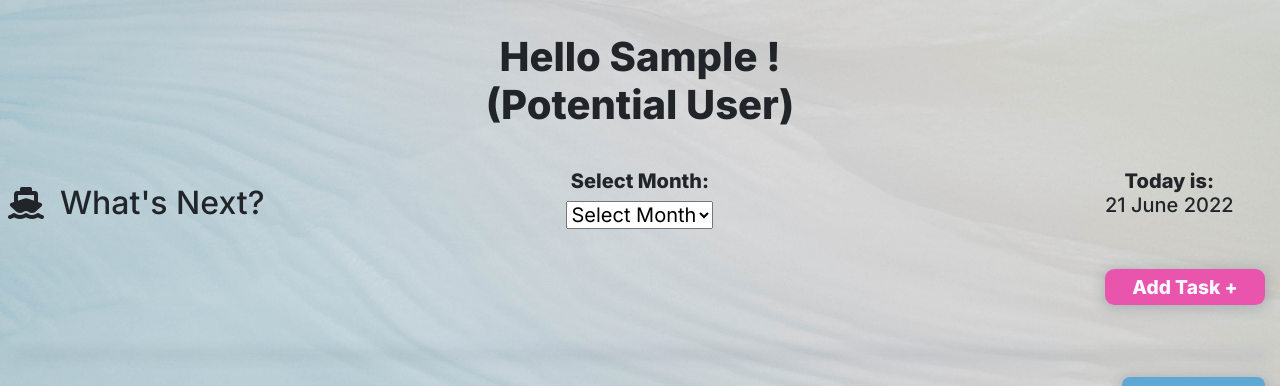
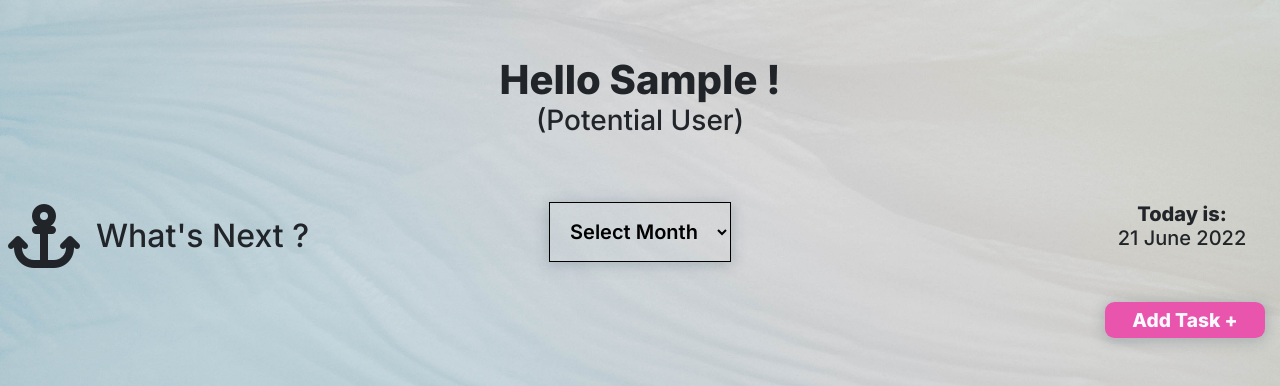
Before and after one commit to miloszmisiek/ci-pp4-one_team, a Django app: page / in a window 1280 px wide. Shown: the part 123-509 px from the top of the page. Run offline with Django 3.2, Linux system fonts and the light colour scheme; the visitor is signed in with stand-in values (Sample User, id 1); data that the repository does not hold is empty; some libraries are stand-ins or nearby versions.

Commit message:
Add responiveness to table layout

```diff
--- a/oneTeam/urls.py
+++ b/oneTeam/urls.py
@@ -15,7 +15,6 @@ Including another URLconf
 """
 from django.contrib import admin
 from django.urls import path, include
-from django.views import i18n
 
 urlpatterns = [
     path('admin/', admin.site.urls),
@@ -23,6 +22,5 @@ urlpatterns = [
     path('', include('home.urls')),
     path('tasks/', include('tasks.urls')),
     path('users/', include('users.urls')),
-    path('jsi18n/', i18n.JavaScriptCatalog.as_view(), name='jsi18n'),
     path('session_security/', include('session_security.urls')),
 ]
--- a/static/css/base.css
+++ b/static/css/base.css
@@ -75,7 +75,7 @@ img {
 }
 
 .mw-50 {
-    max-width: 50%!important;
+    max-width: 9em!important;
 }
 
 .bg-orange-pastel {
@@ -291,6 +291,34 @@ header {
 .profile-home-container h1 {
     font-family: var(--ff-primary);
     font-weight: 700;
+}
+
+.heading-container {
+    display: flex;
+    flex-direction: column;
+    width: 100%;
+    margin: 0 auto;
+    padding: 1.5em;
+    background-color: rgba(255, 255, 255, 0.5);
+    border-radius: var(--br);
+    justify-content: center;
+    align-items: center;
+    font-size: 1.5rem;
+    max-width: 30rem;
+    text-align: center;
+    box-shadow: 0px 2px 13px 2px rgb(34 60 80 / 20%);
+}
+
+.fa-anchor {
+    font-size: 4rem;
+}
+
+.select-month {
+    font-size: 1.25rem;
+    box-shadow: 0px 2px 13px 2px rgb(34 60 80 / 20%);
+    background: none;
+    font-weight: 600;
+    border: 1px solid black;
 }
 
 /*------ Forms ------*/
@@ -538,6 +566,7 @@ table {
   tr:nth-of-type(odd) {
     background: #eee;
   }
+
   th {
     background: #333;
     color: white;
@@ -638,7 +667,7 @@ footer {
 /*----------------------------*/
 /*------ Media Queries ------*/
 
-@media (max-width: 992px) {
+@media (max-width: 991px) {
     .contact-info {
         justify-content: center;
     }
@@ -646,11 +675,22 @@ footer {
     .home-container-right {
         margin-top: 5vh;
     }
+
+    /* .select-month {
+        margin-left: ;
+    } */
 }
 
 @media (min-width: 992px) {
     .contact-info-address p {
         max-width: 25vw;
+    }
+}
+
+@media (max-width: 870px) {
+    .task-forms {
+        background-color: transparent !important;
+        box-shadow: none !important;
     }
 }
 
@@ -678,6 +718,12 @@ footer {
     .nav-list li {
         margin: 0 auto !important;
         padding: 1rem 3rem;
+    }
+
+    .select-month,
+    .today-is {
+        margin-left: auto;
+        margin-right: auto;
     }
 }
 
@@ -759,6 +805,8 @@ footer {
 	table, thead, tbody, th, td, tr {
 		display: block;
         margin: auto;
+        max-width: 85vw;
+        box-shadow: none;
     }
 
 	thead tr {
@@ -767,14 +815,19 @@ footer {
 		left: -9999px;
 	}
 
-	tr { border: 1px solid #ccc; }
+	tr {
+        border: 1px solid #ccc;
+        margin-bottom: 2em;
+        box-shadow: 0px 2px 13px 2px rgb(34 60 80 / 20%);
+    }
+
 
 	td {
 		border: none;
 		border-bottom: 1px solid #eee;
 		position: relative;
 		padding-left: 50%;
-        text-align: left;
+        text-align: center;
 	}
 
 	td:before {
--- a/tasks/forms.py
+++ b/tasks/forms.py
@@ -13,6 +13,10 @@ class AddTask(forms.ModelForm):
             'start_date',
             'end_date'
         ]
+        widgets = {
+            'end_date': forms.widgets.DateInput(attrs={'type': 'date'}),
+            'start_date': forms.widgets.DateInput(attrs={'type': 'date'}),
+        }
     def __init__(self, *args, **kwargs):
          self.assigned_to = kwargs.pop('assigned_to', None)
          super(AddTask, self).__init__(*args, **kwargs)
--- a/tasks/models.py
+++ b/tasks/models.py
@@ -64,3 +64,6 @@ class Task(models.Model):
 
     def is_past_due(self):
         return (datetime.date.today() > self.end_date, (self.end_date - datetime.date.today()).days)
+
+    def updated_on_time(self):
+        return (datetime.date.today() - self.updated_on).days
--- a/tasks/templates/tasks/my_tasks.html
+++ b/tasks/templates/tasks/my_tasks.html
@@ -18,7 +18,7 @@
                     <a id="edit-profile-anchor" href="{% url 'edit_profile' request.user.id %}">
                         <button type="button" class="btn btn-warning">Edit</button>
                     </a>
-                    <a id="delete-profile-anchor" class="confirm-delete" href="#">
+                    <a id="delete-profile-anchor" class="confirm-delete" href="{% url 'delete_profile' request.user.id %}">
                         <button type="button" class="btn btn-danger">Delete</button>
                     </a>
                 </div>
@@ -84,7 +84,7 @@
                     approval-styling {% endif %}
                     {% if task.status == 1 %} clr-green {% endif %}
                     {% if task.is_past_due.0 %}
-                    clr-red
+                    clr-red .font-weight-bold
                     {% endif %}
                     ">
                         <td>{{ forloop.counter }}</td>
--- a/tasks/templates/tasks/profile_home.html
+++ b/tasks/templates/tasks/profile_home.html
@@ -5,20 +5,24 @@
 <div class="container-fluid profile-home-container">
     <div class="row text-center">
         <div class="col-12 mx-auto p-2 mt-4 d-flex justify-content-center align-items-center">
-            <h1>
-                Hello {{ request.user.first_name}} !<br> ({{ request.user.get_rank_display}})
-            </h1>
+            <div class="d-flex flex-column justify-content-center align-items-center p-4">
+                <h1>
+                    Hello {{ request.user.first_name}} !
+                </h1>
+                <h3>({{ request.user.get_rank_display}})</h3>
+            </div>
         </div>
     </div>
     <div class="row text-center">
-        <div class="col-12 col-md-4 p-2 mx-auto mt-4 d-flex">
-            <h2 class="d-flex justify-content-between align-self-center"><i
-                    class="fas fa-ship pr-3 align-self-center"></i> What's Next?</h2>
+        <div class="d-none col-lg-4 p-2 mx-auto mt-4 d-lg-flex justify-content-center justify-content-lg-start">
+            <div class="d-flex justify-content-between align-self-center">
+                <i class="fas fa-anchor font-weight-bold pr-3 align-self-center"></i> <span class="align-self-center h2 m-auto">What's Next ?</span>
+            </div>
         </div>
-        <div class="col-12 col-md-4 p-2 mx-auto mt-4 h5">
+        <div class="col-12 col-md-6 col-lg-4 p-2 mx-auto mt-4 h5">
             <form action="" method="get" id="my_form">
-                <label for="months"><strong>Select Month:</strong></label>
-                <select onchange="submit_form('my_form')" class="d-block mx-auto" name="months" id="months">
+                <!-- <label for="months"><strong>Select Month:</strong></label> -->
+                <select onchange="submit_form('my_form')" class="d-flex mx-lg-auto p-3 text-center select-month" name="months" id="months">
                     <option disabled>Select Month</option>
                     <option value='1'>Janaury</option>
                     <option value='2'>February</option>
@@ -35,8 +39,8 @@
                 </select>
             </form>
         </div>
-        <div class="col-12 col-md-4 p-2 h5 mx-auto mt-4">
-            <div class="mw-50 w-100 ml-auto"><strong>Today is:</strong>
+        <div class="col-12 col-md-6 col-lg-4 p-2 h5 mx-auto mt-4">
+            <div class="mw-50 w-100 ml-md-auto today-is"><strong>Today is:</strong>
                 <div id="date"></div>
             </div>
         </div>
@@ -79,11 +83,11 @@
                     {% endif %}
                     ">
                         <td>{{ forloop.counter }}</td>
-                        <td {% if task.assigned_to == request.user and request.user.rank == 2 or request.user.rank == 1 or request.user.is_superuser %} class="progress-status-cell p-md-0 {% if task.status == 1 %} task-completed {% else %} task-inprogress{% endif %}" data-toggle="modal"
+                        <td {% if task.assigned_to == request.user and request.user.rank == 2 or request.user.rank == 1 or request.user.is_superuser %} class="progress-status-cell {% if task.status == 1 %} task-completed {% else %} task-inprogress{% endif %}" data-toggle="modal"
                         data-target="#completeModal" data-title="{{ task.title }}"
                         data-task-status="{{ task.status }}" data-assigned="{{ task.assigned_to }}"
                         data-id="{{ task.id }}" data-username="{{ request.user.username }}"
-                        data-user-rank="{{ request.user.rank }}" {% else %} class="p-md-0" {% endif %}>
+                        data-user-rank="{{ request.user.rank }}" {% else %} class="" {% endif %}>
                         {% if task.status == 1 %} <i class="fas fa-check-circle"></i> {% else %} {{ task.get_status_display }} {% endif %}
                         </td>
                         <td id="task-assigned"><span class="assigned-rank">{{ task.assigned_to.get_rank_display }}</span><span class="assigned-username">{{ task.assigned_to }}</span></td>
--- a/tasks/views.py
+++ b/tasks/views.py
@@ -6,10 +6,14 @@ from django.http import HttpResponseRedirect
 from .models import Task
 from .forms import AddTask
 from django.contrib.auth.decorators import user_passes_test
+from datetime import date, timedelta
 
 USER = get_user_model()
 ALL_USERS = USER.objects.all()
 MASTER_EXCLUDED = ALL_USERS.exclude(is_superuser=True)
+TODAY = date.today()
+YESTERDAY = TODAY - timedelta(days=1)
+CLEAR_UPDATED = TODAY - timedelta(days=2)
 
 
 def is_not_bosun(user):
@@ -19,14 +23,12 @@ def is_not_bosun(user):
 def profile_home(request):
     """A view to return the tasks home page"""
     tasks = Task.objects.all()
-    for task in tasks:
-        if task.is_past_due()[0]:
-            task.status = 2
+    tasks.filter(end_date=YESTERDAY).update(status=2)
+    tasks = tasks.exclude(updated_on=CLEAR_UPDATED, status=1)
 
     if request.GET and "months" in request.GET:
         months = request.GET["months"]
         tasks = tasks.filter(Q(created_on__month=months) | Q(end_date__month=months))
-
 
     tasks = (
         tasks.exclude(status=1)
@@ -43,6 +45,8 @@ def profile_home(request):
 def my_tasks(request):
     """A view to return the tasks home page"""
     tasks = Task.objects.all().filter(assigned_to=request.user)
+    tasks.filter(end_date=YESTERDAY).update(status=2)
+    tasks = tasks.exclude(updated_on=CLEAR_UPDATED, status=1)
 
     if request.GET and "months" in request.GET:
         months = request.GET["months"]
--- a/users/urls.py
+++ b/users/urls.py
@@ -3,4 +3,5 @@ from . import views
 
 urlpatterns = [
     path("edit_profile/<user_id>", views.edit_profile, name="edit_profile"),
+    path("delete_profile/<user_id>", views.delete_profile, name="delete_profile"),
 ]
```
Also changed, not shown: tasks/templates/tasks/add_task.html (+0 -10 lines), tasks/templates/tasks/edit_task.html (+9 -16 lines), users/views.py (+10 -1 lines).
